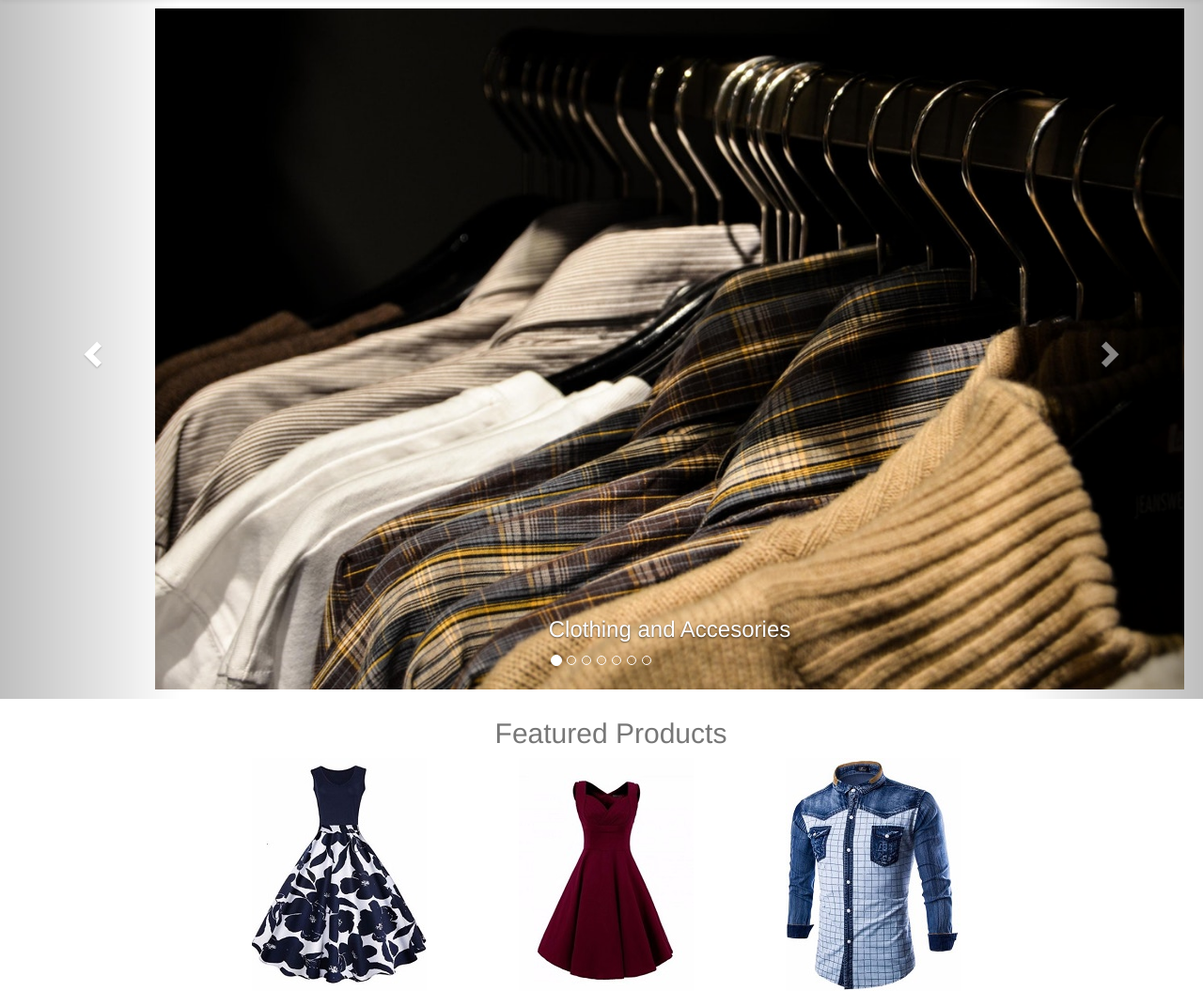
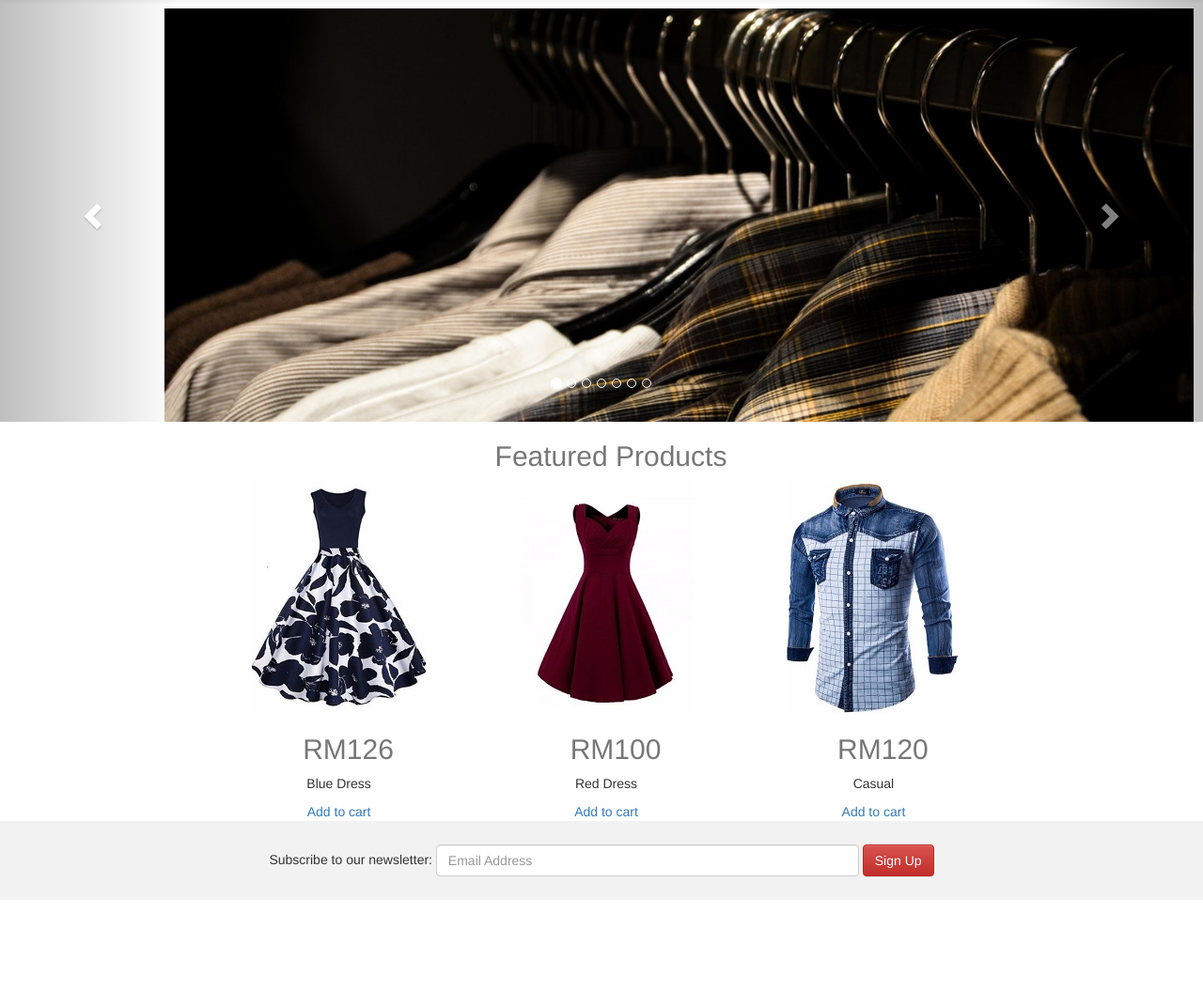
Before and after one commit to WilloneLim/TeamDP2, a PHP site: page / in a window 1280 px wide. Shown: the part 51-1106 px from the top of the page at 94% size. After the commit the page ends 1009 px from the top, so only its background shows below. Run offline with PHP 8.4, Linux system fonts and the light colour scheme.

Commit message:
made some changes to home page

```diff
--- a/DP2 - Project/css/main.css
+++ b/DP2 - Project/css/main.css
@@ -14,6 +14,18 @@ footer{
     background-color: #f2f2f2;
     padding: 25px;
     margin-bottom: 0px;
+}
+
+#myCarousel
+{
+    width: 100%;
+    height: 100%;
+}
+
+.carousel-inner
+{
+    width: auto;
+    height: 450px;
 }
 
 .carouselImage{
--- a/DP2 - Project/index.php
+++ b/DP2 - Project/index.php
@@ -41,49 +41,49 @@
 
   <div class="carousel-inner">
     <div class="item active">
-      <img src="image/clothing-carousel.jpeg" alt="clothing" class="carouselImage">
+      <img src="image/newphoto1.jpeg" alt="clothing" class="img-responsive">
         <div class="carousel-caption">
             <h3>Clothing and Accesories</h3>
         </div>
     </div>
 
     <div class="item">
-      <img src="image/jewelry-carousel.jpeg" alt="Jewelry" class="carouselImage">
+      <img src="image/newphoto2.jpg" alt="Jewelry" class="img-responsive">
         <div class="carousel-caption">
             <h3>Jewelries</h3>
         </div>
     </div>
 
     <div class="item">
-      <img src="image/roomDecor-carousel.jpeg" alt="Room-Decor" class="carouselImage">
+      <img src="image/newphoto3.jpeg" alt="Room-Decor" class="img-responsive">
         <div class="carousel-caption">
             <h3>Room Decorations</h3>
         </div>
     </div>
 
     <div class="item">
-      <img src="image/Soft_Toys.jpg" alt="soft toys" class="carouselImage">
+      <img src="image/newphoto4_2.jpeg" alt="soft toys" class="img-responsive">
         <div class="carousel-caption">
             <h3>Soft Toys</h3>
         </div>
     </div>
 
     <div class="item">
-      <img src="image/craft_supplies.jpeg" alt="Craft Supplies" class="carouselImage">
+      <img src="image/newphoto4.jpeg" alt="Craft Supplies" class="img-responsive">
         <div class="carousel-caption">
             <h3>Craft Supplies</h3>
         </div>
     </div>
 
     <div class="item">
-      <img src="image/Vintage_art.jpg" alt="vintage art" class="carouselImage">
+      <img src="image/newphoto5.jpeg" alt="vintage art" class="img-responsive">
         <div class="carousel-caption">
             <h3>Vintage Art</h3>
         </div>
     </div>
 
     <div class="item">
-      <img src="image/Wedding_accessories.jpeg" alt="wedding accessories" class="carouselImage">
+      <img src="image/newphoto6.jpeg" alt="wedding accessories" class="img-responsive">
         <div class="carousel-caption">
             <h3>Wedding Accessories</h3>
         </div>
```
Also changed, not shown: DP2 - Project/image/Jewellery_carouselV2.jpg (added), DP2 - Project/image/Soft_Toys.jpg (deleted), DP2 - Project/image/Vintage_art.jpg (deleted), DP2 - Project/image/Wedding_accessories.jpeg (deleted), DP2 - Project/image/clothing-carousel.jpeg (deleted), DP2 - Project/image/clothingv2.jpeg (added), DP2 - Project/image/craft_carouselv2.jpeg (added), DP2 - Project/image/newphoto1.jpeg (added), DP2 - Project/image/newphoto2.jpg (added), DP2 - Project/image/newphoto3.jpeg (added), DP2 - Project/image/newphoto4.jpeg (added), DP2 - Project/image/newphoto4_2.jpeg (added), DP2 - Project/image/newphoto5.jpeg (added), DP2 - Project/image/newphoto6.jpeg (added), 4 more files.
